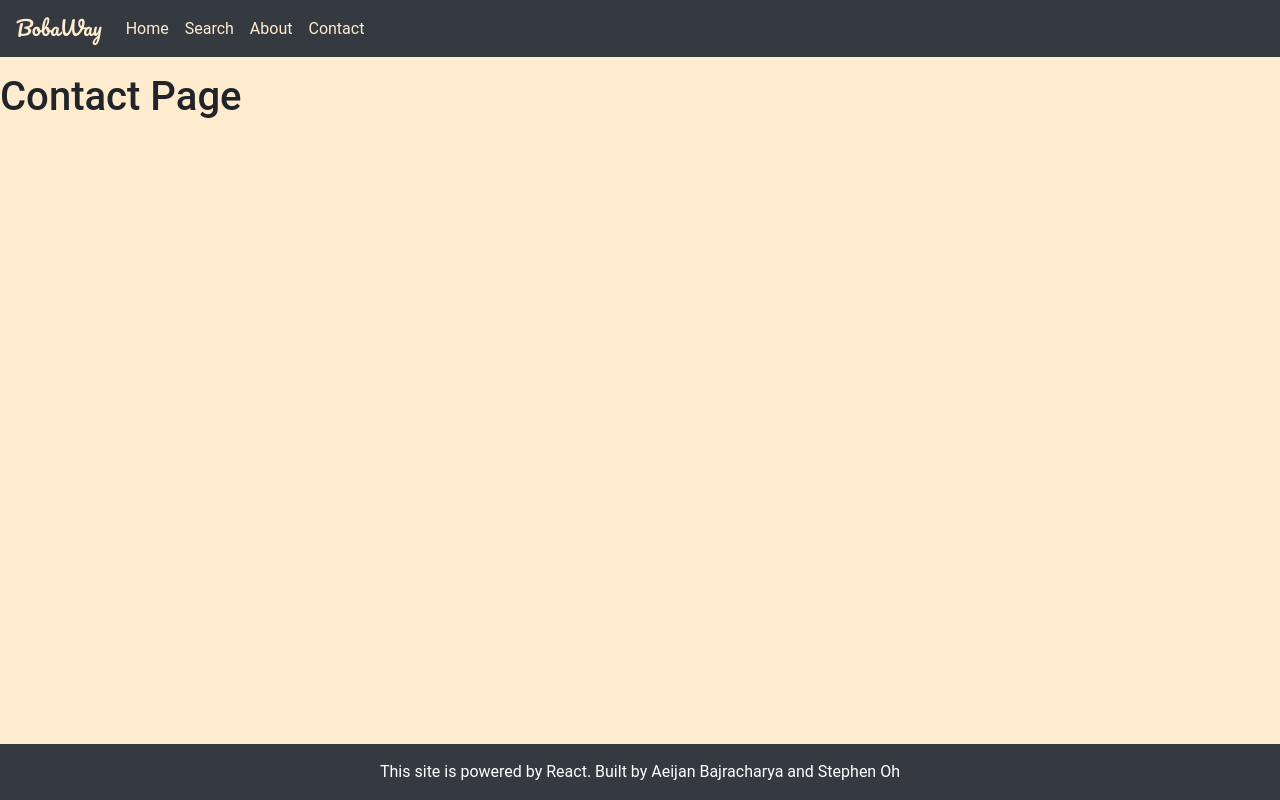
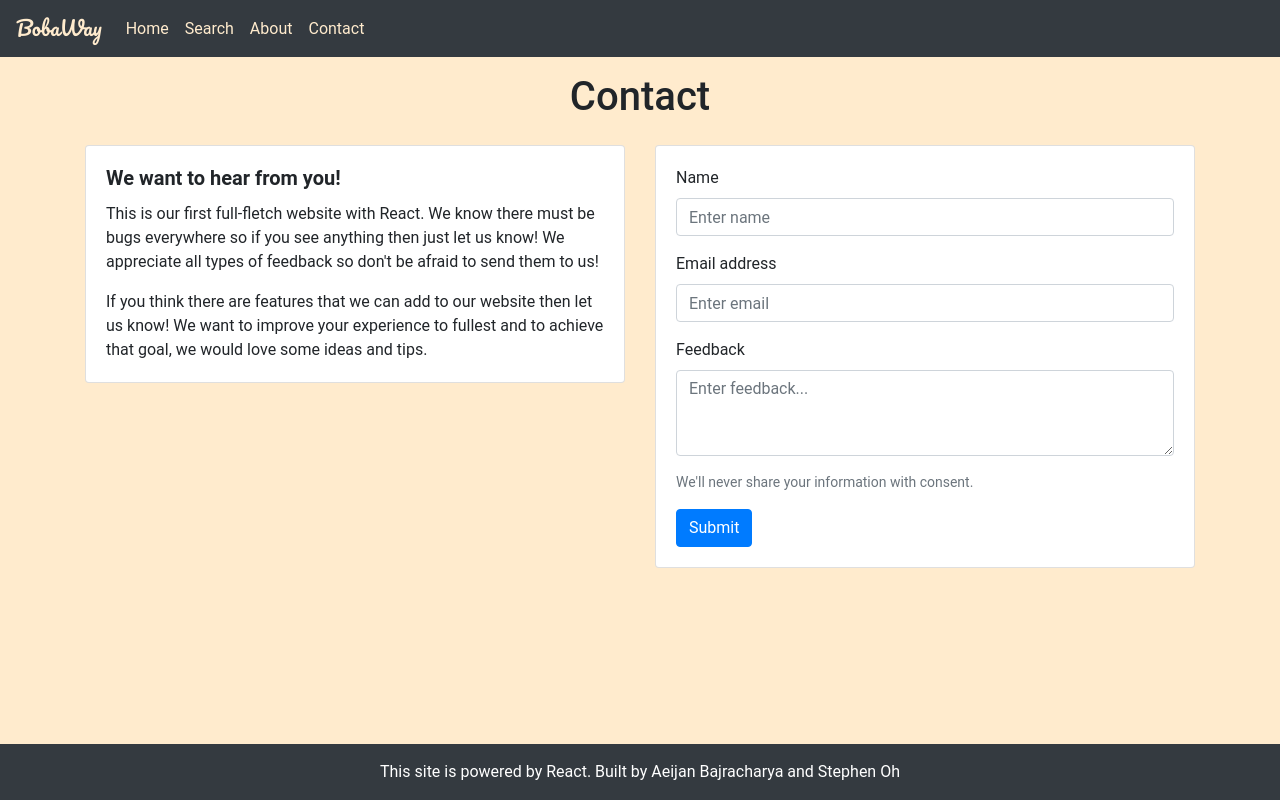
Before and after one commit to ohste/final-project-final-project-team-23-bobaway, a React (Create React App) app: page /contact in a window 1280 px wide. Built offline with nearby package versions, Linux system fonts and the light colour scheme.

Commit message:
done with basic contact page

```diff
--- a/src/pages/Contact.js
+++ b/src/pages/Contact.js
@@ -1,8 +1,82 @@
-import React from 'react';
+import React, { useState } from 'react';
+import { Card, Container, Row, Col, Jumbotron, Form, Button } from 'react-bootstrap';
 
 function Contact() {
-  return(
-    <h1>Contact Page</h1>
+  const [name, setName] = useState("")
+  const [email, setEmail] = useState("")
+  const [feedback, setFeedback] = useState("")
+
+  const ButtonHandler = () => {
+    setName("");
+    setEmail("");
+    setFeedback("");
+  }
+
+  return (
+    <div>
+      <Container>
+        <Row className="text-center">
+          <Col className="mb-3">
+            <h1>Contact</h1>
+          </Col>
+        </Row>
+        <Row>
+          <Col md={6}>
+            <Card>
+              <Card.Body>
+                <Card.Title>
+                  <b>We want to hear from you!</b>
+                </Card.Title>
+                <Card.Text>
+                  This is our first full-fletch website with React. We know
+                  there must be bugs everywhere so if you see anything then just
+                  let us know! We appreciate all types of feedback so don't be
+                  afraid to send them to us!
+                </Card.Text>
+                <Card.Text>
+                  If you think there are features that we can add to our website
+                  then let us know! We want to improve your experience to
+                  fullest and to achieve that goal, we would love some ideas and
+                  tips.{" "}
+                </Card.Text>
+              </Card.Body>
+            </Card>
+          </Col>
+          <Col md={6}>
+            <Card>
+              <Card.Body>
+                <Form>
+                  <Form.Group controlId="formName">
+                    <Form.Label>Name</Form.Label>
+                    <Form.Control type="name" placeholder="Enter name" />
+                  </Form.Group>
+
+                  <Form.Group controlId="formBasicEmail">
+                    <Form.Label>Email address</Form.Label>
+                    <Form.Control type="email" placeholder="Enter email" />
+                  </Form.Group>
+
+                  <Form.Group controlId="exampleForm.ControlTextarea1">
+                    <Form.Label>Feedback</Form.Label>
+                    <Form.Control
+                      as="textarea"
+                      rows={3}
+                      placeholder="Enter feedback..."
+                    />
+                  </Form.Group>
+                  <Form.Text className="text-muted mb-3">
+                      We'll never share your information with consent.
+                    </Form.Text>
+                  <Button onClick={ButtonHandler} variant="primary" type="submit">
+                    Submit
+                  </Button>
+                </Form>
+              </Card.Body>
+            </Card>
+          </Col>
+        </Row>
+      </Container>
+    </div>
   );
 }
 
```
